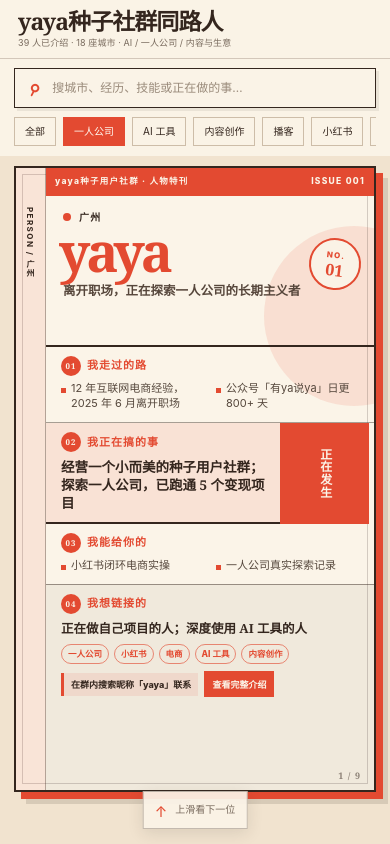
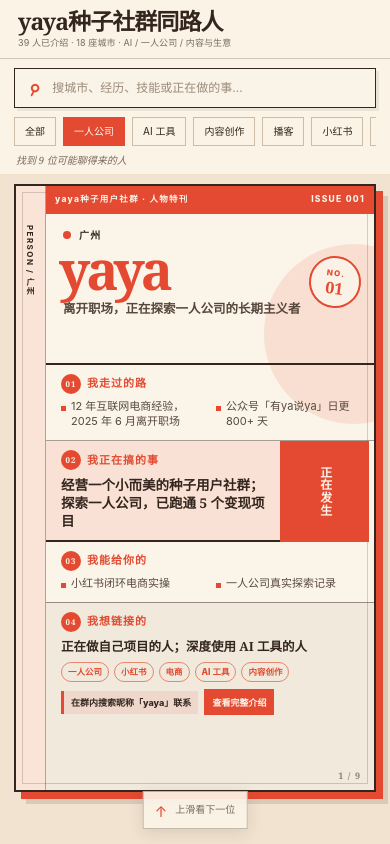
Before and after one commit to yayazhongzi/yayazhongzi.github.io, a Next.js app: page / in a window 390 px wide. Both pictures are taken after a click on the button "一人公司". Built offline with nearby package versions, Linux system fonts and the light colour scheme.

Commit message:
Fix member search on mobile

```diff
--- a/app/globals.css
+++ b/app/globals.css
@@ -461,6 +461,12 @@ button { color: inherit; }
   .filter-row::-webkit-scrollbar { display: none; }
   .filter-row button { flex: 0 0 auto; padding: 6px 10px; font-size: 10px; }
   .result-note { display: none; }
+  .result-note.is-filtering {
+    display: block;
+    margin: 6px 2px 0;
+    font-size: 10px;
+    line-height: 1.2;
+  }
 
   .card-deck {
     flex: 1;
--- a/app/member-directory.tsx
+++ b/app/member-directory.tsx
@@ -1,12 +1,20 @@
 "use client";
 
-import { useEffect, useMemo, useState } from "react";
+import { useEffect, useMemo, useRef, useState } from "react";
 import { filterTags, members, type Member } from "./members";
 
 const currentCityCount = new Set(members.map((member) => member.cities[0]).filter(Boolean)).size;
 
+function normalizeSearchText(text: string) {
+  return text
+    .normalize("NFKC")
+    .toLocaleLowerCase("zh-CN")
+    .replace(/\s+/g, " ")
+    .trim();
+}
+
 function searchableText(member: Member) {
-  return [
+  return normalizeSearchText([
     member.name,
     ...member.cities,
     member.identity,
@@ -15,9 +23,7 @@ function searchableText(member: Member) {
     ...member.offers,
     ...member.seeks,
     ...member.tags,
-  ]
-    .join(" ")
-    .toLocaleLowerCase("zh-CN");
+  ].join(" "));
 }
 
 function shorten(text: string, limit: number) {
@@ -142,6 +148,7 @@ export function MemberDirectory() {
   const [query, setQuery] = useState("");
   const [activeTag, setActiveTag] = useState("全部");
   const [selectedMember, setSelectedMember] = useState<Member | null>(null);
+  const deckRef = useRef<HTMLElement>(null);
 
   useEffect(() => {
     if (!selectedMember) return;
@@ -152,8 +159,12 @@ export function MemberDirectory() {
     return () => document.removeEventListener("keydown", closeOnEscape);
   }, [selectedMember]);
 
+  useEffect(() => {
+    deckRef.current?.scrollTo({ top: 0, behavior: "auto" });
+  }, [activeTag, query]);
+
   const visibleMembers = useMemo(() => {
-    const keyword = query.trim().toLocaleLowerCase("zh-CN");
+    const keyword = normalizeSearchText(query);
     return members.filter((member) => {
       const matchesQuery = !keyword || searchableText(member).includes(keyword);
       const matchesTag =
@@ -167,6 +178,16 @@ export function MemberDirectory() {
   const reset = () => {
     setQuery("");
     setActiveTag("全部");
+  };
+
+  const updateQuery = (value: string) => {
+    setQuery(value);
+    if (value.trim()) setActiveTag("全部");
+  };
+
+  const chooseTag = (tag: string) => {
+    setActiveTag(tag);
+    setQuery("");
   };
 
   return (
@@ -194,11 +215,12 @@ export function MemberDirectory() {
           <input
             type="search"
             value={query}
-            onChange={(event) => setQuery(event.target.value)}
+            onChange={(event) => updateQuery(event.target.value)}
             placeholder="搜城市、经历、技能或正在做的事…"
             aria-label="搜索成员"
+            enterKeyHint="search"
           />
-          {query && <button type="button" onClick={() => setQuery("")} aria-label="清空搜索">×</button>}
+          {query && <button type="button" onClick={() => updateQuery("")} aria-label="清空搜索">×</button>}
         </label>
 
         <div className="filter-row" aria-label="按标签筛选">
@@ -207,7 +229,7 @@ export function MemberDirectory() {
               type="button"
               key={tag}
               className={activeTag === tag ? "active" : ""}
-              onClick={() => setActiveTag(tag)}
+              onClick={() => chooseTag(tag)}
               aria-pressed={activeTag === tag}
             >
               {tag}
@@ -215,13 +237,13 @@ export function MemberDirectory() {
           ))}
         </div>
 
-        <p className="result-note" aria-live="polite">
+        <p className={`result-note ${query || activeTag !== "全部" ? "is-filtering" : ""}`} aria-live="polite">
           {visibleMembers.length === members.length && !query ? "向上滑动，翻阅每一张名牌" : `找到 ${visibleMembers.length} 位可能聊得来的人`}
         </p>
       </section>
 
       {visibleMembers.length ? (
-        <section className="card-deck" aria-label="成员名牌列表">
+        <section ref={deckRef} className="card-deck" aria-label="成员名牌列表">
           {visibleMembers.map((member, index) => (
             <MemberCard key={member.id} member={member} index={index} total={visibleMembers.length} onOpen={setSelectedMember} />
           ))}
```
